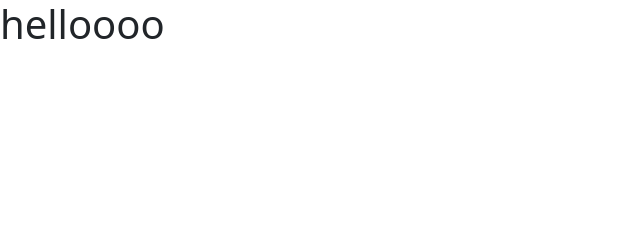
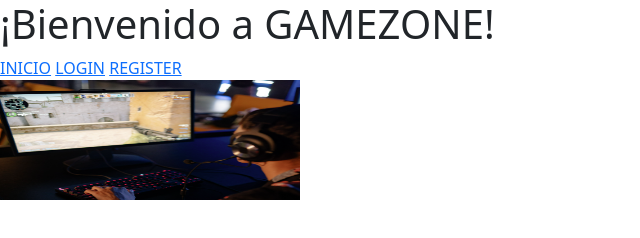
Before and after one commit to maurosantiago23/fullstack2_formativa, a plain HTML site: page GAMEZONE/index.html in a window 1280 px wide. Shown: the whole page, without its empty margins (0-640 px from the left). Drawn offline with nearby package versions, Linux system fonts and the light colour scheme.

Commit message:
contenido html y js

```diff
--- a/GAMEZONE/index.html
+++ b/GAMEZONE/index.html
@@ -1,15 +1,35 @@
 <!DOCTYPE html>
 <html lang="en">
-    <head>
+<head>
     <meta charset="UTF-8">
     <meta name="viewport" content="width=device-width, initial-scale=1.0">
-    <link rel="stylesheet" href="css/estilos.css">
+    <title>GAMEZONE</title>
+
     <link href="https://cdn.jsdelivr.net/npm/bootstrap@5.3.8/dist/css/bootstrap.min.css" rel="stylesheet" integrity="sha384-sRIl4kxILFvY47J16cr9ZwB07vP4J8+LH7qKQnuqkuIAvNWLzeN8tE5YBujZqJLB" crossorigin="anonymous">
 
-    <title>Document</title>
-    </head>
-    <body>
-        <h1>helloooo</h1>
+    <link rel="stylesheet" href="css/estilos.css">
+
+    <script src="js/app.js" defer></script>
+
+</head>
+<body>
+    <header>
+        <h1 id="titulo-sitio">ZONA PARA GAMERS</h1>
+        <nav>
+            <a href="#inicio">INICIO</a>
+            <a href="#login">LOGIN</a>
+            <a href="#register">REGISTER</a>
+        </nav>
+        <img src="img/gaming.png" alt="Gamer" width="300" height="120">
         <script src="https://cdn.jsdelivr.net/npm/bootstrap@5.3.8/dist/js/bootstrap.bundle.min.js" integrity="sha384-FKyoEForCGlyvwx9Hj09JcYn3nv7wiPVlz7YYwJrWVcXK/BmnVDxM+D2scQbITxI" crossorigin="anonymous"></script>
-    </body>
+    </header>
+    <main>
+        <section id="inicio" class="hero">
+            <div>
+
+            </div>
+        </section>
+
+    </main>
+</body>
 </html>
--- a/GAMEZONE/js/app.js
+++ b/GAMEZONE/js/app.js
@@ -0,0 +1,7 @@
+console.log("JavaScript funcionando desde app.js");
+
+const titulo = document.getElementById("titulo-sitio");
+
+console.log(titulo);
+
+titulo.textContent = "¡Bienvenido a GAMEZONE!";
```
